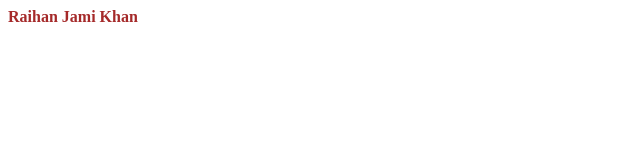
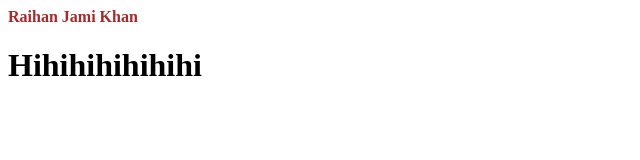
Before and after one commit to Rjk-Jami/my-second-repo, a plain HTML site: page index.html in a window 1280 px wide. Shown: the whole page, without its empty margins (0-640 px from the left). Drawn offline with Linux system fonts and the light colour scheme.

Commit message:
added header

```diff
--- a/index.html
+++ b/index.html
@@ -12,6 +12,9 @@
         strong{
             color: brown;
         }
+
     </style>
+    <h1>Hihihihihihihi</h1>
 </body>
+
 </html>
```
